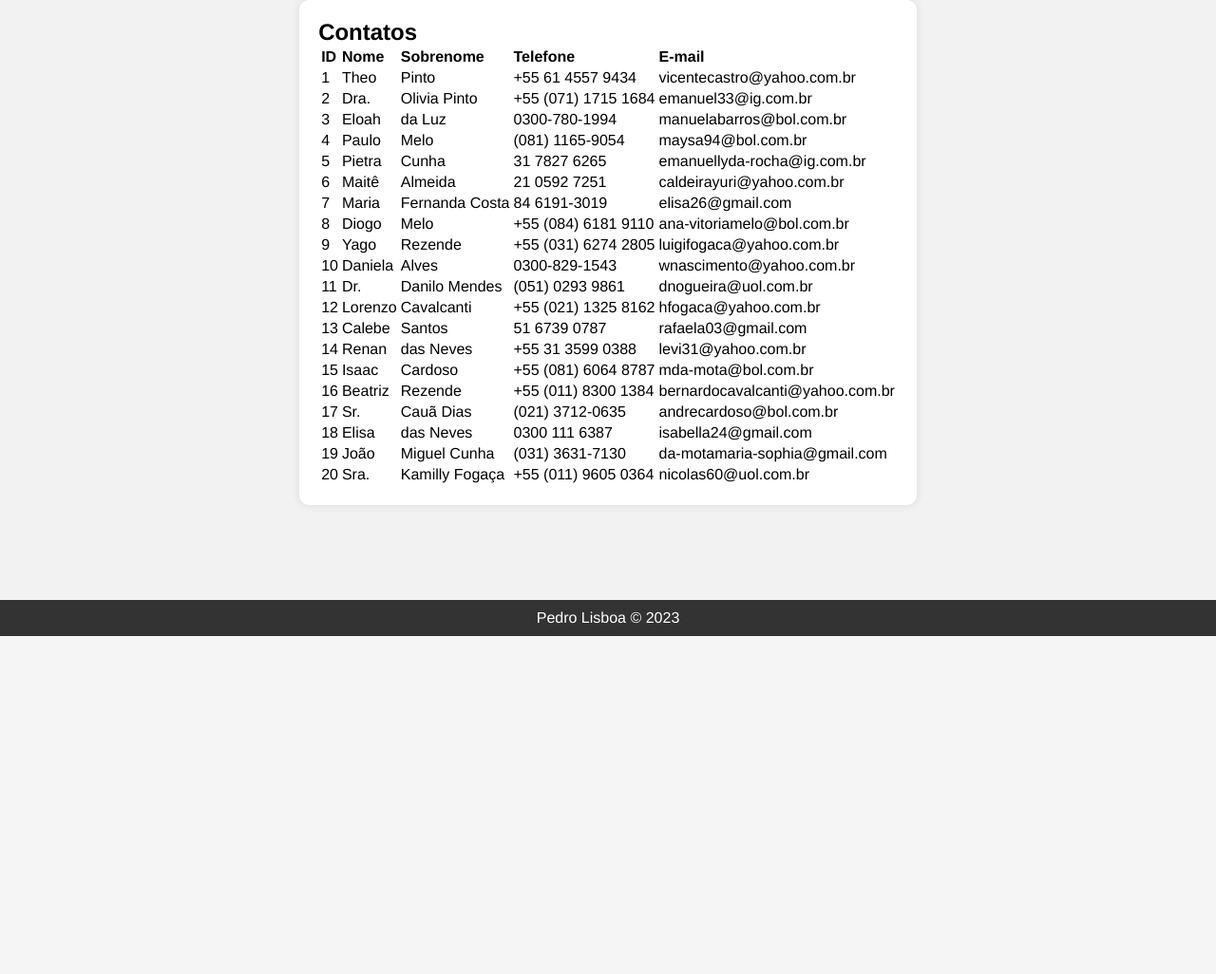
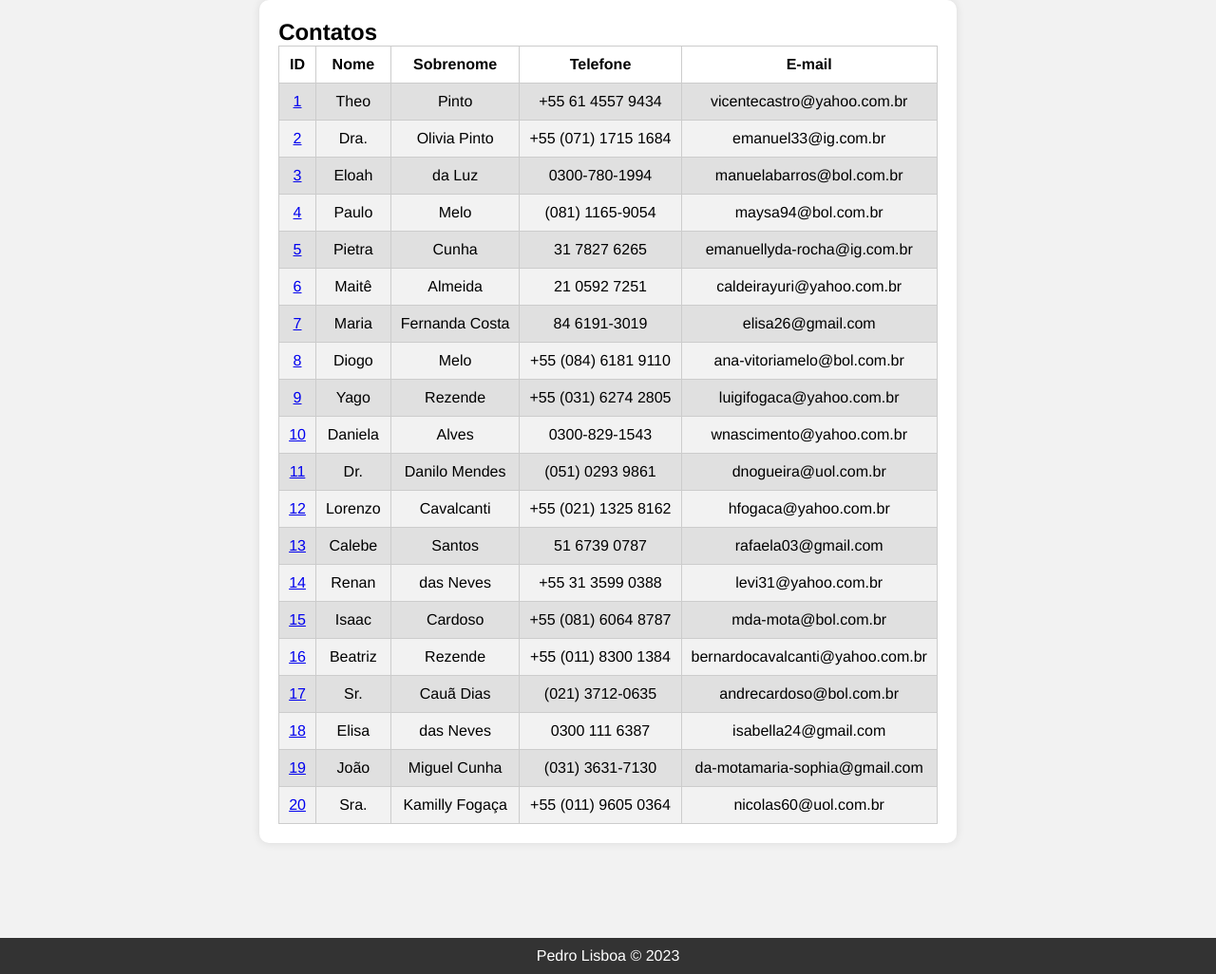
Before and after one commit to pedrolisboaa/agenda_de_contatos, a Django app: template contato/templates/index.html in a window 1280 px wide. Shown: the part 132-1158 px from the top of the page at 95% size. Before the commit the page ends 802 px from the top, so only its background shows below. Run offline with Django 3.2, Linux system fonts and the light colour scheme; the template is opened without the code that fills it: values that come from a table or form of the project are taken from there, others are empty; data comes from the database, SQL or seed files in the repository; both versions use the stored data as it was after the commit.

Commit message:
atualizando mais um pouco

```diff
--- a/contato/admin.py
+++ b/contato/admin.py
@@ -5,12 +5,13 @@ from .models import Contato, Categoria
 
 @admin.register(Contato)
 class ContatoAdmin(admin.ModelAdmin):
-    list_display = ('id', 'nome', 'sobrenome', 'telefone', 'email', 'data_de_criacao' )
+    list_display = ('id', 'nome', 'sobrenome','mostrar', 'telefone', 'email', 'data_de_criacao', )
     ordering = '-id',
     #list_filter = ('',)
     search_fields = 'id', 'nome', 'sobrenome', 'telefone', 'email'
     list_per_page = 20
-    list_display_links = ('id', 'nome', )
+    list_editable =  'mostrar',
+    list_display_links = ('id', 'nome' )
 
 
 @admin.register(Categoria)
--- a/contato/static/css/style.css
+++ b/contato/static/css/style.css
@@ -10,18 +10,16 @@ body {
   font-family: Helvetica, Arial, sans-serif;
 }
 
-/* Centralizando o título na barra de cabeçalho */
+
 .container__titulo {
   text-align: center;
 }
 
-/* Estilizando a barra de cabeçalho */
 .header {
   background-color: #333;
   color: #fff;
   padding: 10px;
 }
-
 
 .container_menu ul {
   list-style: none;
@@ -38,7 +36,6 @@ body {
   text-decoration: none;
   color: white;
 }
-
 
 .container_busca form {
   display: flex;
@@ -68,6 +65,30 @@ body {
 }
 
 
+table {
+  width: 100%;
+  border-collapse: collapse;
+}
+
+table, th, td {
+  border: 1px solid #ccc;
+}
+
+th, td {
+  padding: 10px;
+  text-align: center;
+}
+
+
+tbody tr:nth-child(even) {
+  background-color: #f2f2f2;
+}
+
+tbody tr:nth-child(odd) {
+  background-color: #e0e0e0;
+}
+
+
 .footer {
   background-color: #333;
   color: #fff;
--- a/contato/templates/index.html
+++ b/contato/templates/index.html
@@ -3,13 +3,9 @@
 {% block titulo %} Agendinha! {% endblock %}
 
 {% block conteudo %}
-
-
     <div class="container__main">
         <div class="container__contatos">
-
             <h2>Contatos</h2>
-
             <table>
                 <thead>
                     <tr>
@@ -23,7 +19,9 @@
                 <tbody>
                     {% for contato in contatos %}
                         <tr>
-                            <td>{{contato.id}}</td>
+                            <td>
+                                <a href="{% url 'contato_unico' contato.id %}">{{contato.id}}</a>
+                            </td>
                             <td>{{contato.nome}}</td>
                             <td>{{contato.sobrenome}}</td>
                             <td>{{contato.telefone}}</td>
@@ -33,11 +31,10 @@
 
                 </tbody>
             </table>
-
         </div>
-
     </div>
 
 
 
+
 {% endblock conteudo %}
--- a/contato/urls.py
+++ b/contato/urls.py
@@ -1,6 +1,8 @@
 from django.urls import path
-from .views import index
+from .views import index, contato_unico
 
 urlpatterns = [
+    path('<int:id_contato>/', contato_unico, name='contato_unico'),
     path('', index, name='index'),
+
 ]
```
Also changed, not shown: contato/templates/contato_unico.html (added, +25 -0 lines), contato/views/contato_views.py (+17 -1 lines), db.sqlite3.
